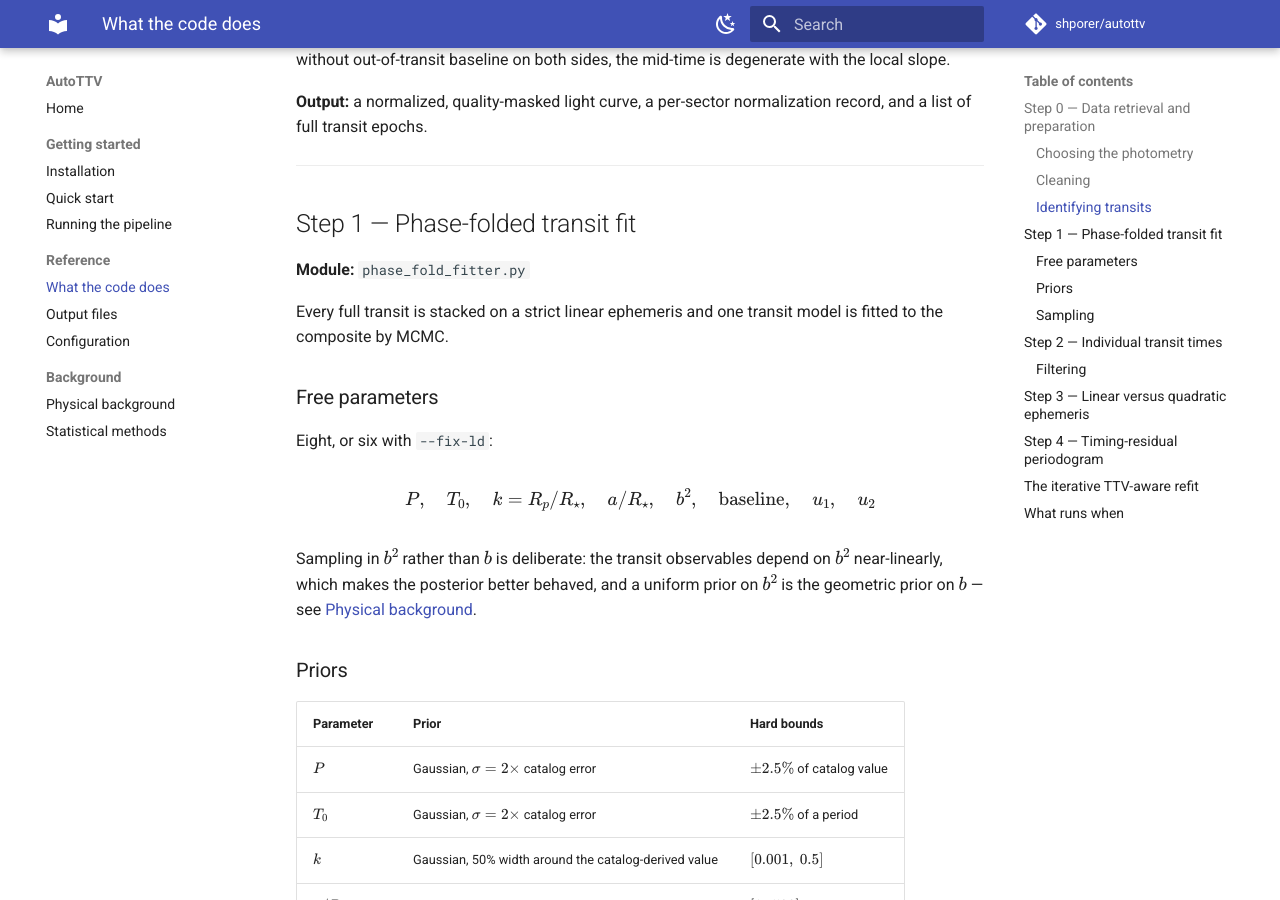
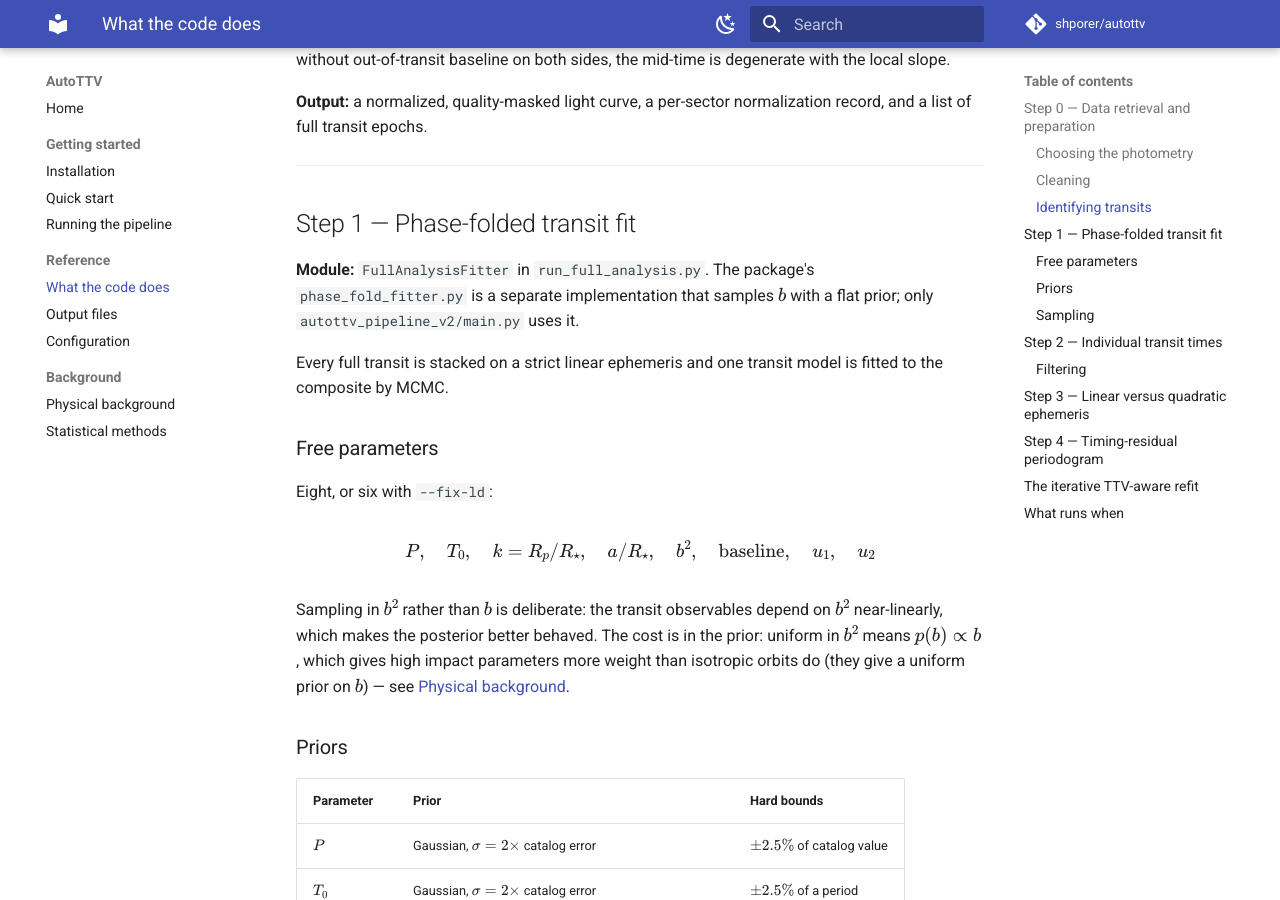
Before and after one commit to shporer/autottv, an MkDocs documentation site: the page built from docs/pipeline.md, in a window 1280 px wide and 900 px high, scrolled down 1236 px. Built offline with MkDocs 1.6.1 and Material for MkDocs 9.7.7, drawn with Linux system fonts in a browser that asks for light colours; comment, search, counter and statistics services are not loaded; some of the changed text lies outside the part shown.

Commit message:
Docs: correct the b-squared prior, the Step 1/4 modules and the counts
- The fit samples b^2 uniformly, which gives p(b) proportional to b. The
  README, docs/pipeline.md, docs/physics.md and a run_full_analysis.py
  docstring called that the geometric prior; isotropic orbits give a
  uniform prior on b instead.
- Steps 1 and 4 run in run_full_analysis.py (FullAnalysisFitter and
  plot_periodogram). The package's phase_fold_fitter.py and
  periodogram.py are used only by autottv_pipeline_v2/main.py.
- The filtered catalog has 3,775 TOIs; 3,650 remain after the 125
  removals.
- The Scatter criterion is the weighted O-C rms over the median error.
  The find_ttv_candidates.py and config.py docstrings said mean error and
  gave stale defaults, and docs/outputs.md pointed at the legacy
  mean-error ratio.
- The README now lists the files added in the previous commit.

Co-Authored-By: Claude Opus 5.5 <noreply@anthropic.com>
Claude-Session: https://claude.ai/code/session_01CbU5hJC5FB9dMKP87tFPLf

```diff
--- a/docs/pipeline.md
+++ b/docs/pipeline.md
@@ -51,7 +51,9 @@ and a list of full transit epochs.
 
 ## Step 1 — Phase-folded transit fit
 
-**Module:** `phase_fold_fitter.py`
+**Module:** `FullAnalysisFitter` in `run_full_analysis.py`. The package's `phase_fold_fitter.py`
+is a separate implementation that samples $b$ with a flat prior; only
+`autottv_pipeline_v2/main.py` uses it.
 
 Every full transit is stacked on a strict linear ephemeris and one transit model is fitted
 to the composite by MCMC.
@@ -63,8 +65,10 @@ Eight, or six with `--fix-ld`:
 $$P, \quad T_0, \quad k = R_p/R_\star, \quad a/R_\star, \quad b^2, \quad \text{baseline}, \quad u_1, \quad u_2$$
 
 Sampling in $b^2$ rather than $b$ is deliberate: the transit observables depend on $b^2$
-near-linearly, which makes the posterior better behaved, and a uniform prior on $b^2$ is
-the geometric prior on $b$ — see [Physical background](physics.md#why-b2).
+near-linearly, which makes the posterior better behaved. The cost is in the prior: uniform
+in $b^2$ means $p(b) \propto b$, which gives high impact parameters more weight than
+isotropic orbits do (they give a uniform prior on $b$) — see
+[Physical background](physics.md#why-b2).
 
 ### Priors
 
@@ -152,7 +156,9 @@ the linear fit.
 
 ## Step 4 — Timing-residual periodogram
 
-**Module:** `periodogram.py`
+**Module:** `plot_periodogram` in `run_full_analysis.py`. The package's `periodogram.py`,
+used only by `autottv_pipeline_v2/main.py`, differs: its upper frequency comes from the
+median spacing of the measured transits.
 
 An error-weighted Lomb–Scargle periodogram of the O−C residuals, on a linear grid of 1,000
 frequencies running from $2/T_{\rm baseline}$ to $0.5/P$.
--- a/run_full_analysis.py
+++ b/run_full_analysis.py
@@ -144,8 +144,9 @@ def _mcmc_log_probability(theta):
     """Module-level log probability function for multiprocessing.
 
     Includes bounds checking for use as standalone function.
-    Note: parameter index 4 is b_sq (= b^2), giving a geometric prior
-    uniform in b^2 (equivalent to uniform in cos(i)).
+    Note: parameter index 4 is b_sq (= b^2), sampled uniformly in b^2, which
+    gives p(b) proportional to b. Isotropic orbits (uniform in cos(i)) would
+    give a uniform prior in b.
     """
     if _MCMC_FIX_LD:
         period, t0, rp_rs, a_rs, b_sq, baseline = theta
```
Also changed, not shown: README.md (+17 -8 lines), docs/outputs.md (+6 -3 lines), docs/physics.md (+5 -4 lines), docs/statistics.md (+1 -1 lines), find_ttv_candidates.py (+9 -4 lines), 1 other file.
